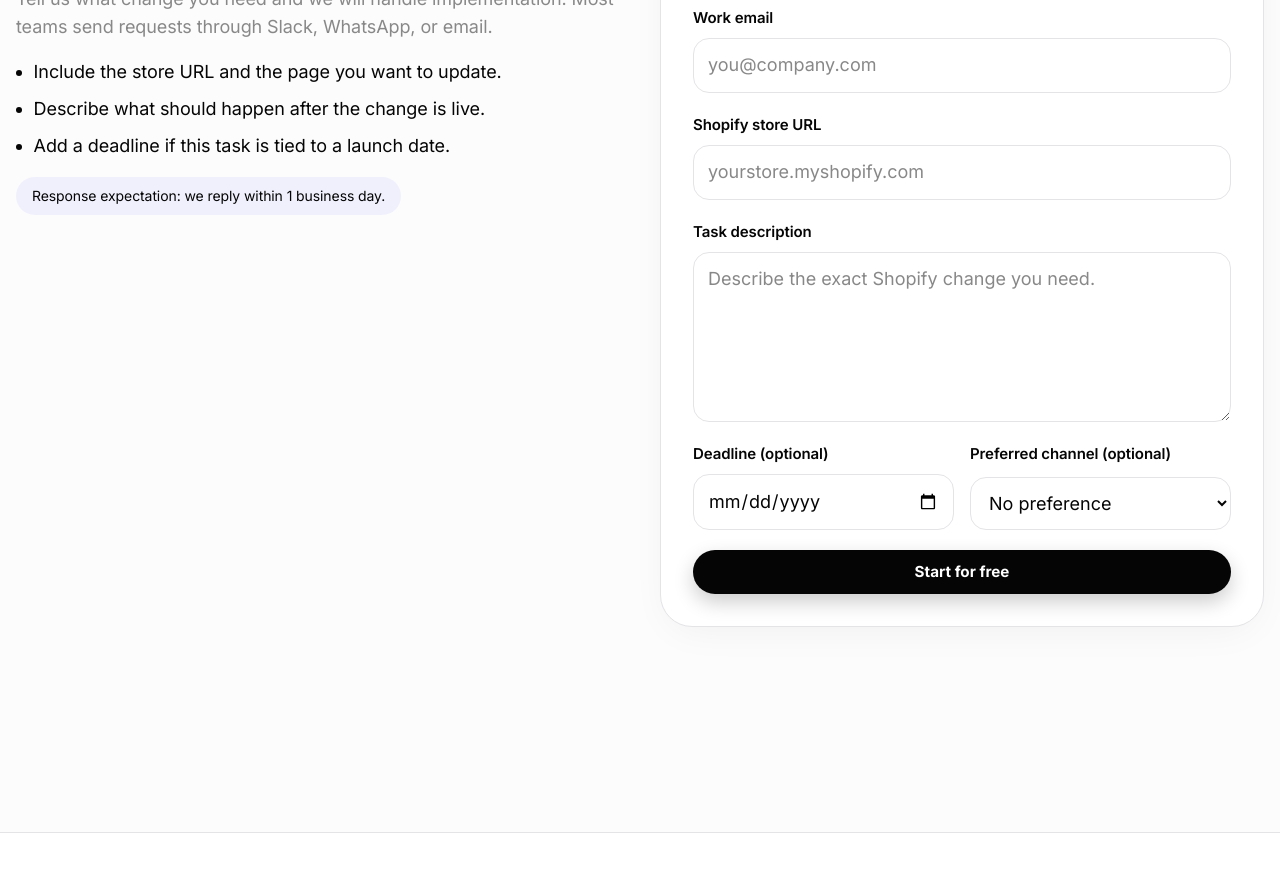
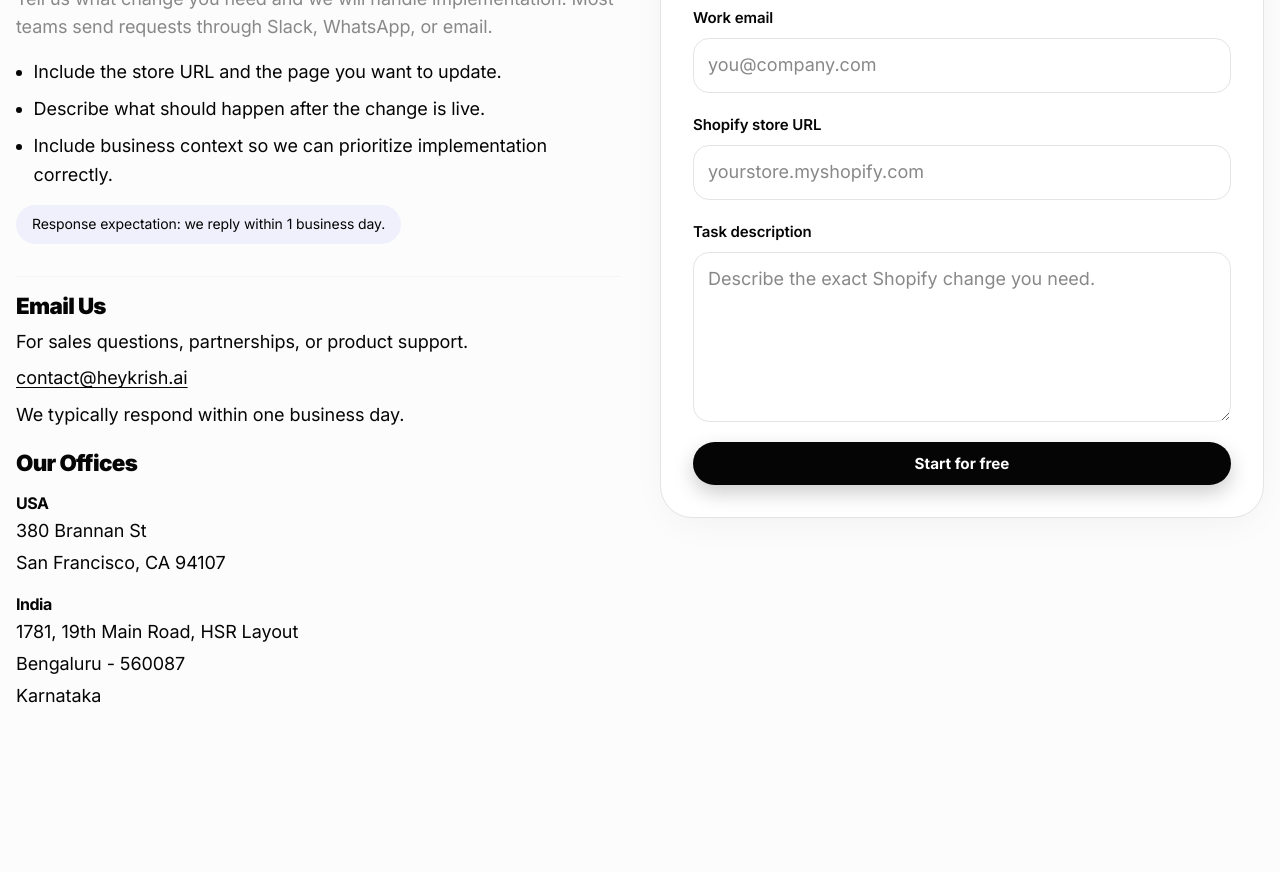
Before and after one commit to neerajjain22/shotgun, a Next.js app: page /contact in a window 1280 px wide. Shown: the part 500-1372 px from the top of the page. Built offline with nearby package versions, Linux system fonts and the light colour scheme.

Commit message:
Simplify lead form and add contact office details

```diff
--- a/app/contact/ContactPage.module.css
+++ b/app/contact/ContactPage.module.css
@@ -48,6 +48,48 @@
   color: var(--color-neutral-900);
 }
 
+.contactInfo {
+  margin-top: var(--space-4);
+  padding-top: var(--space-4);
+  border-top: 1px solid var(--color-neutral-100);
+  display: grid;
+  gap: var(--space-5);
+}
+
+.infoBlock {
+  display: grid;
+  gap: var(--space-2);
+}
+
+.infoTitle {
+  margin: 0;
+  font-size: 1.4rem;
+  line-height: 1.2;
+}
+
+.officeTitle {
+  margin: 0;
+  font-size: 1rem;
+  font-weight: 700;
+  line-height: 1.3;
+}
+
+.infoText {
+  margin: 0;
+  color: var(--color-text-primary);
+}
+
+.officeGroup {
+  display: grid;
+  gap: 0.2rem;
+  margin-top: var(--space-2);
+}
+
+.emailLink {
+  text-decoration: underline;
+  text-underline-offset: 3px;
+}
+
 .formCard {
   display: grid;
   gap: var(--space-4);
--- a/app/contact/page.tsx
+++ b/app/contact/page.tsx
@@ -28,9 +28,39 @@ export default function ContactPage() {
           <ul className={styles.checklist}>
             <li>Include the store URL and the page you want to update.</li>
             <li>Describe what should happen after the change is live.</li>
-            <li>Add a deadline if this task is tied to a launch date.</li>
+            <li>Include business context so we can prioritize implementation correctly.</li>
           </ul>
           <p className={styles.note}>Response expectation: we reply within 1 business day.</p>
+
+          <section className={styles.contactInfo} aria-label="Contact information">
+            <div className={styles.infoBlock}>
+              <h2 className={styles.infoTitle}>Email Us</h2>
+              <p className={styles.infoText}>For sales questions, partnerships, or product support.</p>
+              <p className={styles.infoText}>
+                <a className={styles.emailLink} href="mailto:contact@heykrish.ai">
+                  contact@heykrish.ai
+                </a>
+              </p>
+              <p className={styles.infoText}>We typically respond within one business day.</p>
+            </div>
+
+            <div className={styles.infoBlock}>
+              <h2 className={styles.infoTitle}>Our Offices</h2>
+
+              <div className={styles.officeGroup}>
+                <h3 className={styles.officeTitle}>USA</h3>
+                <p className={styles.infoText}>380 Brannan St</p>
+                <p className={styles.infoText}>San Francisco, CA 94107</p>
+              </div>
+
+              <div className={styles.officeGroup}>
+                <h3 className={styles.officeTitle}>India</h3>
+                <p className={styles.infoText}>1781, 19th Main Road, HSR Layout</p>
+                <p className={styles.infoText}>Bengaluru - 560087</p>
+                <p className={styles.infoText}>Karnataka</p>
+              </div>
+            </div>
+          </section>
         </div>
 
         <Card as="section" className={styles.formCard}>
--- a/components/forms/LeadCaptureForm.module.css
+++ b/components/forms/LeadCaptureForm.module.css
@@ -65,19 +65,7 @@
   font-size: var(--text-small);
 }
 
-.twoColumnFields {
-  display: grid;
-  gap: var(--space-4);
-  grid-template-columns: repeat(2, minmax(0, 1fr));
-}
-
 .actions {
   display: flex;
   justify-content: flex-start;
 }
-
-@media (max-width: 48rem) {
-  .twoColumnFields {
-    grid-template-columns: 1fr;
-  }
-}
--- a/components/forms/LeadCaptureForm.tsx
+++ b/components/forms/LeadCaptureForm.tsx
@@ -13,8 +13,6 @@ type LeadFormValues = {
   workEmail: string;
   storeUrl: string;
   taskDescription: string;
-  deadline: string;
-  preferredChannel: string;
 };
 
 type LeadFormField = keyof LeadFormValues;
@@ -24,13 +22,10 @@ const initialFormValues: LeadFormValues = {
   name: "",
   workEmail: "",
   storeUrl: "",
-  taskDescription: "",
-  deadline: "",
-  preferredChannel: ""
+  taskDescription: ""
 };
 
 const emailPattern = /^[^\s@]+@[^\s@]+\.[^\s@]+$/;
-const preferredChannels = new Set(["Slack", "WhatsApp", "Email"]);
 
 function normalizeStoreUrl(value: string): string {
   const trimmed = value.trim();
@@ -81,10 +76,6 @@ function validateForm(values: LeadFormValues): LeadFormErrors {
     errors.taskDescription = "Add a bit more detail so we can scope this correctly.";
   }
 
-  if (values.preferredChannel && !preferredChannels.has(values.preferredChannel)) {
-    errors.preferredChannel = "Choose a valid communication channel.";
-  }
-
   return errors;
 }
 
@@ -106,7 +97,7 @@ export function LeadCaptureForm() {
   const [submitError, setSubmitError] = useState<string>("");
   const [isSubmitting, setIsSubmitting] = useState<boolean>(false);
 
-  function handleChange(event: ChangeEvent<HTMLInputElement | HTMLTextAreaElement | HTMLSelectElement>) {
+  function handleChange(event: ChangeEvent<HTMLInputElement | HTMLTextAreaElement>) {
     const { name, value } = event.target;
     const field = name as LeadFormField;
 
@@ -142,8 +133,8 @@ export function LeadCaptureForm() {
       workEmail: values.workEmail.trim(),
       storeUrl: normalizeStoreUrl(values.storeUrl),
       taskDescription: values.taskDescription.trim(),
-      deadline: values.deadline || null,
-      preferredChannel: values.preferredChannel || null
+      deadline: null,
+      preferredChannel: null
     };
 
     try {
@@ -261,41 +252,6 @@ export function LeadCaptureForm() {
         ) : null}
       </div>
 
-      <div className={styles.twoColumnFields}>
-        <div className={styles.field}>
-          <label htmlFor="lead-deadline">Deadline (optional)</label>
-          <input
-            id="lead-deadline"
-            name="deadline"
-            type="date"
-            value={values.deadline}
-            onChange={handleChange}
-          />
-        </div>
-
-        <div className={styles.field}>
-          <label htmlFor="lead-channel">Preferred channel (optional)</label>
-          <select
-            id="lead-channel"
-            name="preferredChannel"
-            value={values.preferredChannel}
-            onChange={handleChange}
-            aria-invalid={Boolean(errors.preferredChannel)}
-            aria-describedby={errors.preferredChannel ? "lead-channel-error" : undefined}
-          >
-            <option value="">No preference</option>
-            <option value="Slack">Slack</option>
-            <option value="WhatsApp">WhatsApp</option>
-            <option value="Email">Email</option>
-          </select>
-          {errors.preferredChannel ? (
-            <p className={styles.errorText} id="lead-channel-error" role="alert">
-              {errors.preferredChannel}
-            </p>
-          ) : null}
-        </div>
-      </div>
-
       {submitError ? (
         <p className={styles.formError} role="alert">
           {submitError}
```
